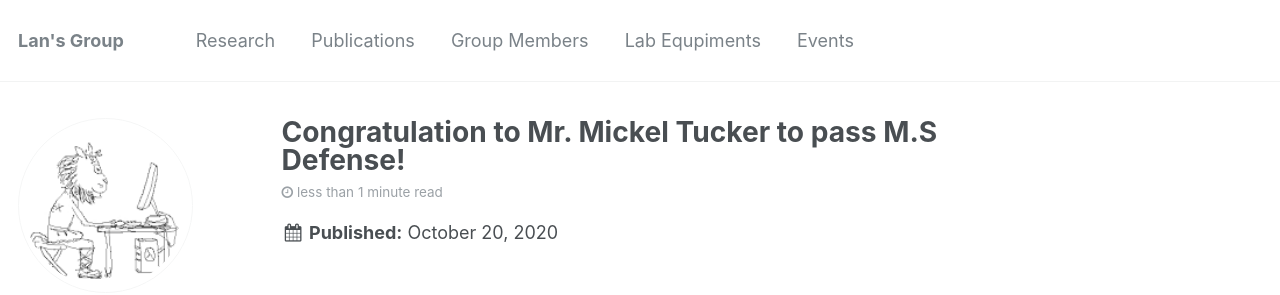
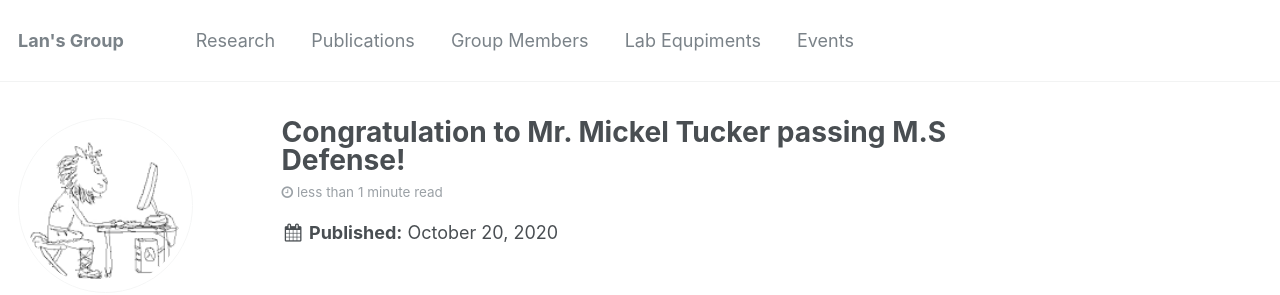
Before and after one commit to yuchenglan/LanGroup, a Jekyll site: the page built from _posts/2020-10-20-blog-post.md, in a window 1280 px wide and 1236 px high. Shown: the top 295 px of the window. Built offline with Jekyll 4.4.1, drawn with Linux system fonts in a browser that asks for light colours; some web fonts are replaced.

Commit message:
Update 2020-10-20-blog-post.md

```diff
--- a/_posts/2020-10-20-blog-post.md
+++ b/_posts/2020-10-20-blog-post.md
@@ -1,5 +1,5 @@
 ---
-title: 'Congratulation to Mr. Mickel Tucker to pass M.S Defense!'
+title: 'Congratulation to Mr. Mickel Tucker passing M.S Defense!'
 date: 2020-10-20
 permalink: /posts/2020-10-01-blog-post
 tags:
```
